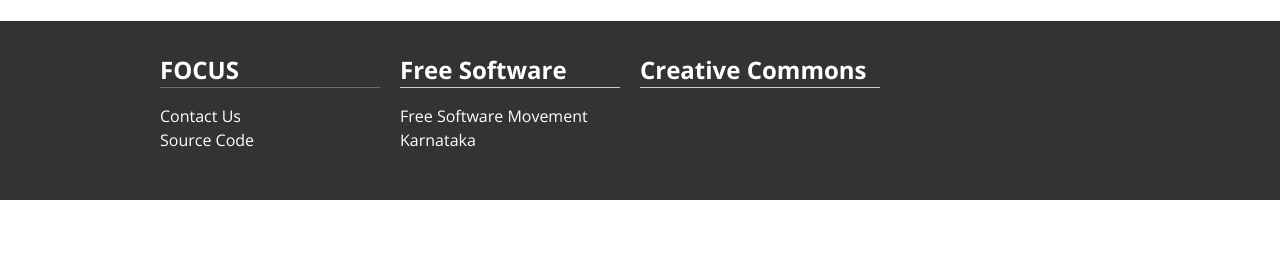
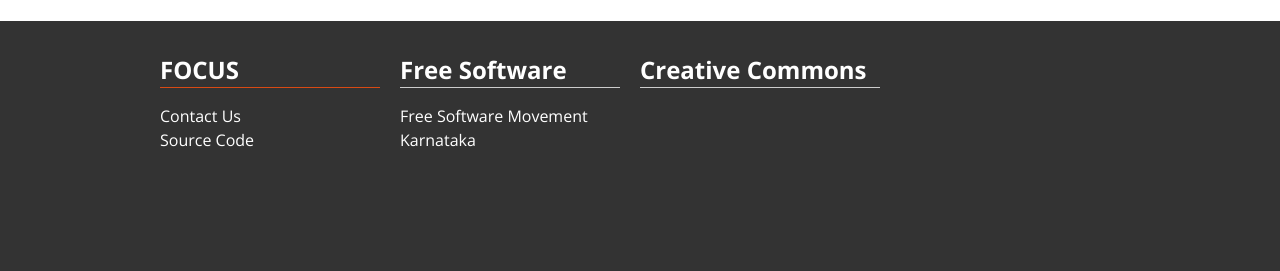
Before and after one commit to svceglug/focus, a PHP site: page /index.php in a window 1280 px wide. Shown: the part 1254-1525 px from the top of the page. Before the commit the page ends 1454 px from the top, so only its background shows below. Run offline with PHP 8.4, Linux system fonts and the light colour scheme.

Commit message:
Add sticky footer

```diff
--- a/css/grids.css
+++ b/css/grids.css
@@ -2,6 +2,10 @@
   -webkit-box-sizing: border-box;
   -moz-box-sizing: border-box;
   box-sizing: border-box;
+}
+
+.full-container {
+  width: 100%;
 }
 
 .container {
--- /dev/null
+++ b/css/sticky-footer.css
@@ -0,0 +1,23 @@
+html, body, footer {
+  margin: 0;
+}
+
+html, body {
+  height: 100%;
+}
+
+.full-container {
+  min-height: 100%;
+  /* equal to footer height */
+  margin-bottom: -250px;
+}
+
+.full-container:after {
+  content: "";
+  display: block;
+}
+
+footer, .full-container:after {
+  /* .push must be the same height as footer */
+  height: 250px;
+}
--- a/partials/footer.php
+++ b/partials/footer.php
@@ -1,4 +1,5 @@
-  </div> <!-- Closing Container tag -->
+    </div> <!-- Closing Container tag -->
+  </div> <!-- Closing full-container tag -->
   <?php require 'partials/footer-content.php' ?>
   </body>
 </html>
--- a/partials/header.php
+++ b/partials/header.php
@@ -7,6 +7,7 @@
     <link rel="stylesheet" href="/css/normalize.css" />
     <link rel="stylesheet" href="/css/grids.css" />
     <link rel="stylesheet" href="/css/style.css" />
+    <link rel="stylesheet" href="/css/sticky-footer.css" />
     <link rel="stylesheet" href="/css/events.css" />
     <link rel="stylesheet" href="/css/members.css" />
     <link rel="stylesheet" href="/css/membership.css" />
@@ -18,4 +19,6 @@
   </head>
   <body>
     <?php require 'partials/nav.php' ?>
-    <div class="container"> <!-- Tag is closed in partials/footer.php -->
+    <!-- Tag is closed in partials/footer.php -->
+    <div class="full-container">
+      <div class="container">
```
